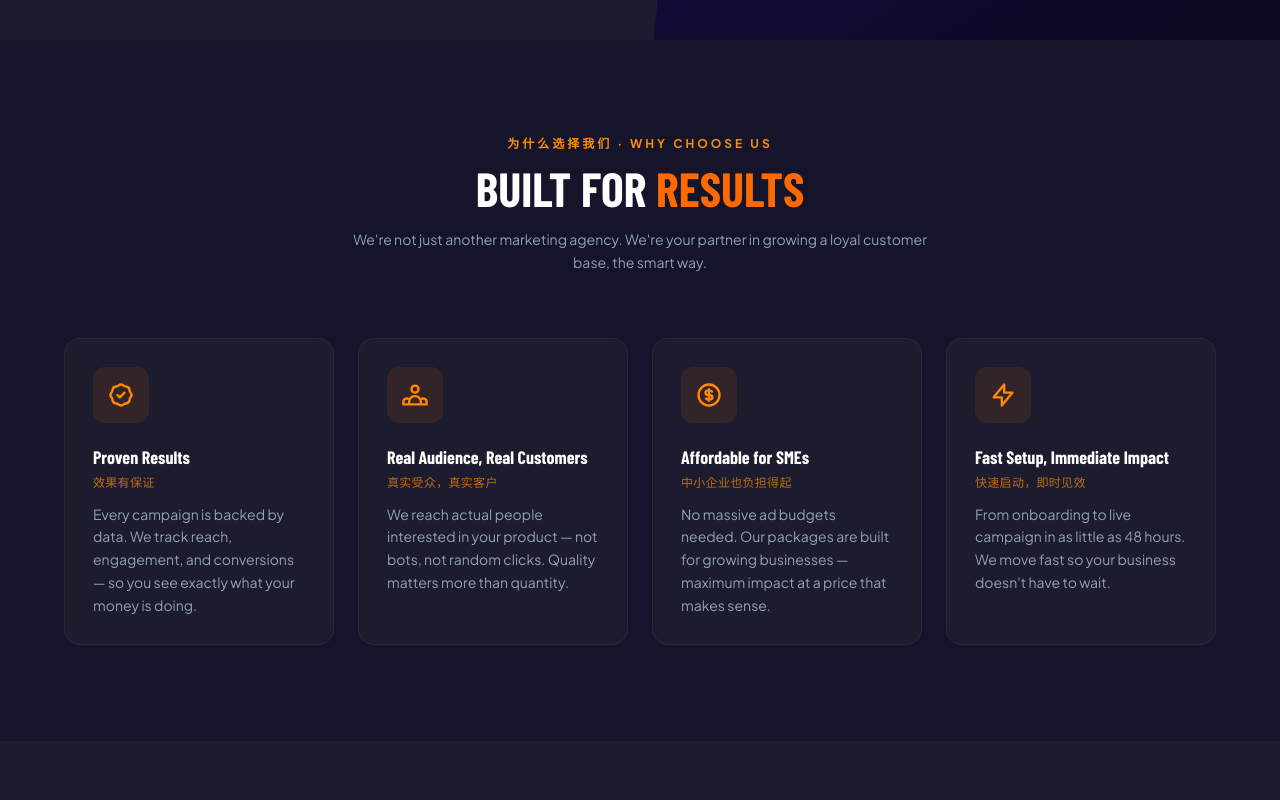
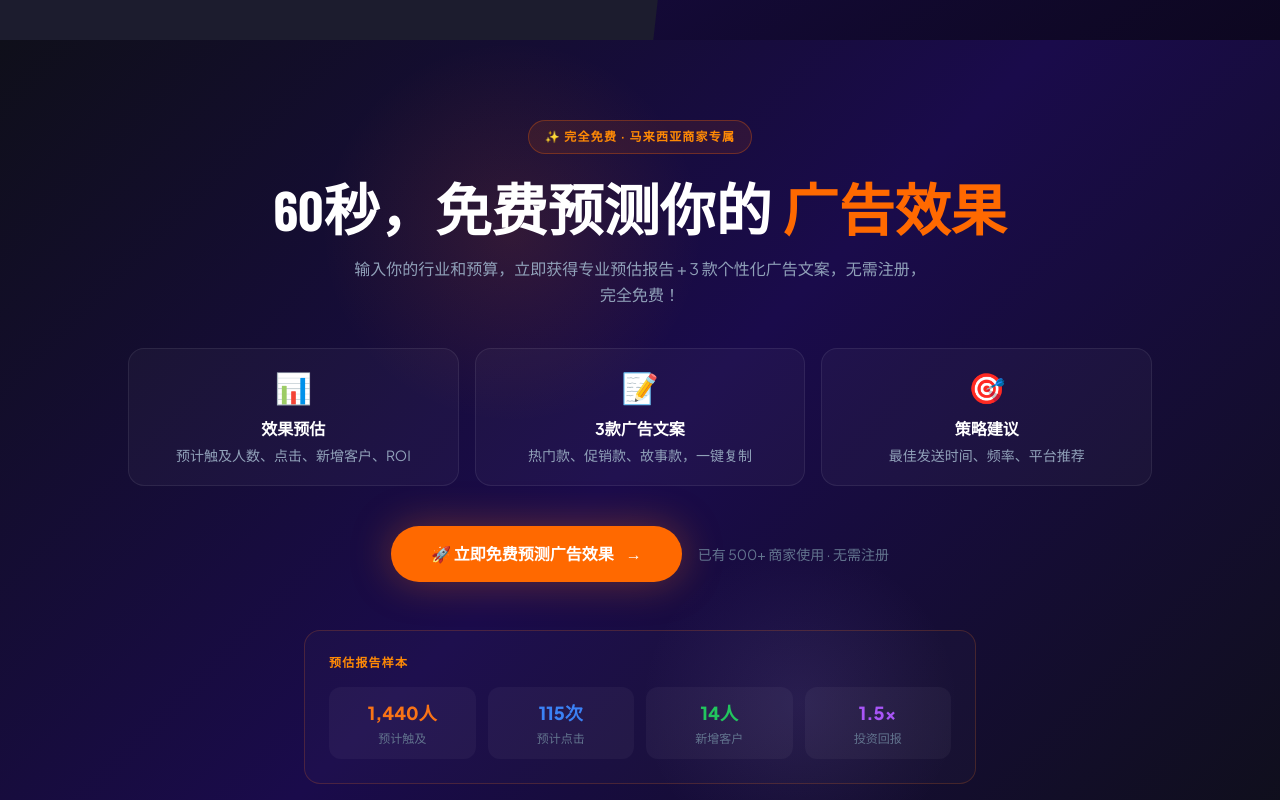
Before and after one commit to autobotsystem11/CL-LANDING, a Next.js app: page / in a window 1280 px wide. Shown: the part 760-1560 px from the top of the page. Built offline with nearby package versions, Linux system fonts and the light colour scheme; a web font is replaced by a local one.

Commit message:
Add FreeToolBanner section + update Hero CTA to calculator

```diff
--- a/app/page.tsx
+++ b/app/page.tsx
@@ -1,5 +1,6 @@
 import Navbar from "@/components/Navbar";
 import Hero from "@/components/Hero";
+import FreeToolBanner from "@/components/FreeToolBanner";
 import WhyUs from "@/components/WhyUs";
 import Features from "@/components/Features";
 import Reviews from "@/components/Reviews";
@@ -13,6 +14,7 @@ export default function Home() {
       <Navbar />
       <main>
         <Hero />
+        <FreeToolBanner />
         <WhyUs />
         <Features />
         <Reviews />
--- /dev/null
+++ b/components/FreeToolBanner.tsx
@@ -0,0 +1,102 @@
+"use client";
+
+const CALC_URL = "https://ad-dashboard-orcin.vercel.app/calculator.html";
+
+export default function FreeToolBanner() {
+  return (
+    <section
+      id="free-tool"
+      className="relative overflow-hidden py-20 px-6"
+      style={{ background: "linear-gradient(135deg, #0f0f1a 0%, #1a0b4b 50%, #0f0f1a 100%)" }}
+    >
+      {/* Glow orbs */}
+      <div className="absolute top-0 left-1/4 w-96 h-96 rounded-full pointer-events-none"
+        style={{ background: "radial-gradient(circle, rgba(249,115,22,0.12) 0%, transparent 70%)" }} />
+      <div className="absolute bottom-0 right-1/4 w-80 h-80 rounded-full pointer-events-none"
+        style={{ background: "radial-gradient(circle, rgba(167,139,250,0.1) 0%, transparent 70%)" }} />
+
+      <div className="relative z-10 max-w-5xl mx-auto">
+        {/* Tag */}
+        <div className="flex justify-center mb-6">
+          <span className="inline-flex items-center gap-2 bg-orange-500/10 border border-orange-500/30 text-orange-400 text-xs font-bold tracking-widest uppercase px-4 py-2 rounded-full">
+            ✨ 完全免费 · 马来西亚商家专属
+          </span>
+        </div>
+
+        {/* Headline */}
+        <h2
+          className="text-center text-white mb-4"
+          style={{
+            fontFamily: "var(--font-barlow)",
+            fontWeight: 800,
+            fontSize: "clamp(2rem, 5vw, 3.5rem)",
+            textTransform: "uppercase",
+            lineHeight: 1.1,
+          }}
+        >
+          60秒，免费预测你的
+          <span className="text-orange-500"> 广告效果</span>
+        </h2>
+        <p className="text-center text-slate-400 text-base mb-10 max-w-xl mx-auto leading-relaxed">
+          输入你的行业和预算，立即获得专业预估报告 + 3 款个性化广告文案，无需注册，完全免费！
+        </p>
+
+        {/* Feature cards */}
+        <div className="grid grid-cols-1 md:grid-cols-3 gap-4 mb-10">
+          {[
+            { icon: "📊", title: "效果预估", desc: "预计触及人数、点击、新增客户、ROI" },
+            { icon: "📝", title: "3款广告文案", desc: "热门款、促销款、故事款，一键复制" },
+            { icon: "🎯", title: "策略建议", desc: "最佳发送时间、频率、平台推荐" },
+          ].map((f) => (
+            <div
+              key={f.title}
+              className="rounded-2xl p-5 border text-center"
+              style={{ background: "rgba(255,255,255,0.03)", borderColor: "rgba(255,255,255,0.08)" }}
+            >
+              <div className="text-3xl mb-3">{f.icon}</div>
+              <div className="text-white font-bold text-base mb-1">{f.title}</div>
+              <div className="text-slate-400 text-sm">{f.desc}</div>
+            </div>
+          ))}
+        </div>
+
+        {/* CTA */}
+        <div className="flex flex-col sm:flex-row items-center justify-center gap-4">
+          <a
+            href={CALC_URL}
+            target="_blank"
+            rel="noopener noreferrer"
+            className="group inline-flex items-center gap-3 bg-orange-500 hover:bg-orange-400 text-white font-bold px-10 py-4 rounded-full transition-all duration-200 shadow-2xl hover:-translate-y-1 text-base"
+            style={{ boxShadow: "0 0 40px rgba(249,115,22,0.35)" }}
+          >
+            🚀 立即免费预测广告效果
+            <span className="group-hover:translate-x-1 transition-transform duration-200">→</span>
+          </a>
+          <span className="text-slate-500 text-sm">已有 500+ 商家使用 · 无需注册</span>
+        </div>
+
+        {/* Mini preview strip */}
+        <div
+          className="mt-12 rounded-2xl border p-6 mx-auto max-w-2xl"
+          style={{ background: "rgba(255,255,255,0.02)", borderColor: "rgba(249,115,22,0.2)" }}
+        >
+          <div className="text-xs text-orange-400 font-bold uppercase tracking-widest mb-4">预估报告样本</div>
+          <div className="grid grid-cols-4 gap-3">
+            {[
+              { val: "1,440人", lbl: "预计触及", color: "#f97316" },
+              { val: "115次",   lbl: "预计点击", color: "#3b82f6" },
+              { val: "14人",   lbl: "新增客户", color: "#22c55e" },
+              { val: "1.5x",   lbl: "投资回报", color: "#a855f7" },
+            ].map((s) => (
+              <div key={s.lbl} className="text-center rounded-xl p-3"
+                style={{ background: "rgba(255,255,255,0.04)" }}>
+                <div className="font-extrabold text-lg mb-1" style={{ color: s.color }}>{s.val}</div>
+                <div className="text-slate-500 text-xs">{s.lbl}</div>
+              </div>
+            ))}
+          </div>
+        </div>
+      </div>
+    </section>
+  );
+}
--- a/components/Hero.tsx
+++ b/components/Hero.tsx
@@ -166,10 +166,12 @@ export default function Hero() {
         {/* CTAs */}
         <div className="flex flex-wrap gap-4 mb-12 animate-fade-up" style={{ animationDelay: "0.5s" }}>
           <a
-            href="#contact"
+            href="https://ad-dashboard-orcin.vercel.app/calculator.html"
+            target="_blank"
+            rel="noopener noreferrer"
             className="bg-orange-500 hover:bg-orange-400 text-white font-bold px-8 py-3.5 rounded-full transition-all duration-200 shadow-xl shadow-orange-500/30 hover:shadow-orange-400/50 hover:-translate-y-0.5 text-sm uppercase tracking-wide"
           >
-            Get Started
+            免费预测广告效果
           </a>
           <a
             href="#features"
```
Also changed, not shown: 1 other file (tests, documents, lock files or other folders).
